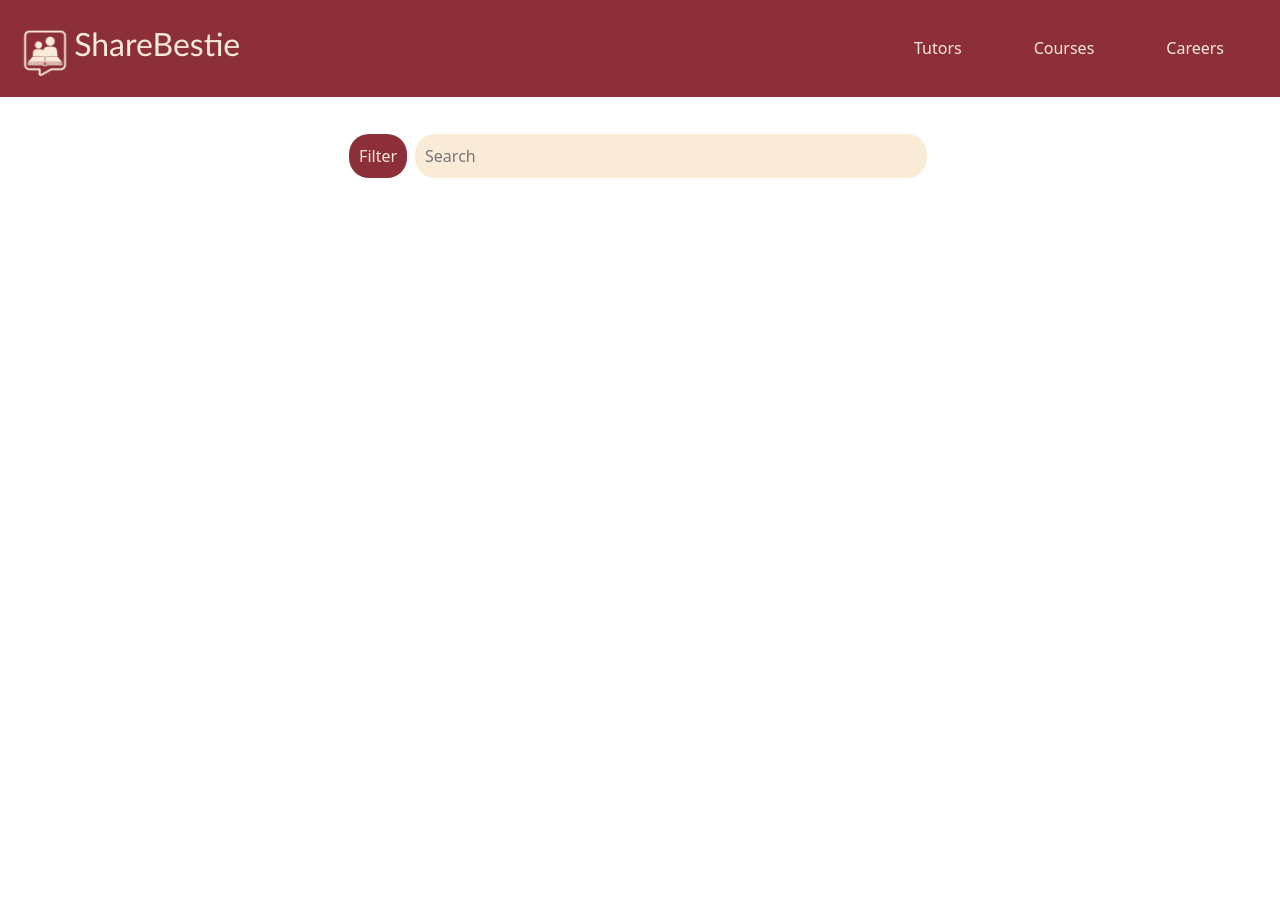
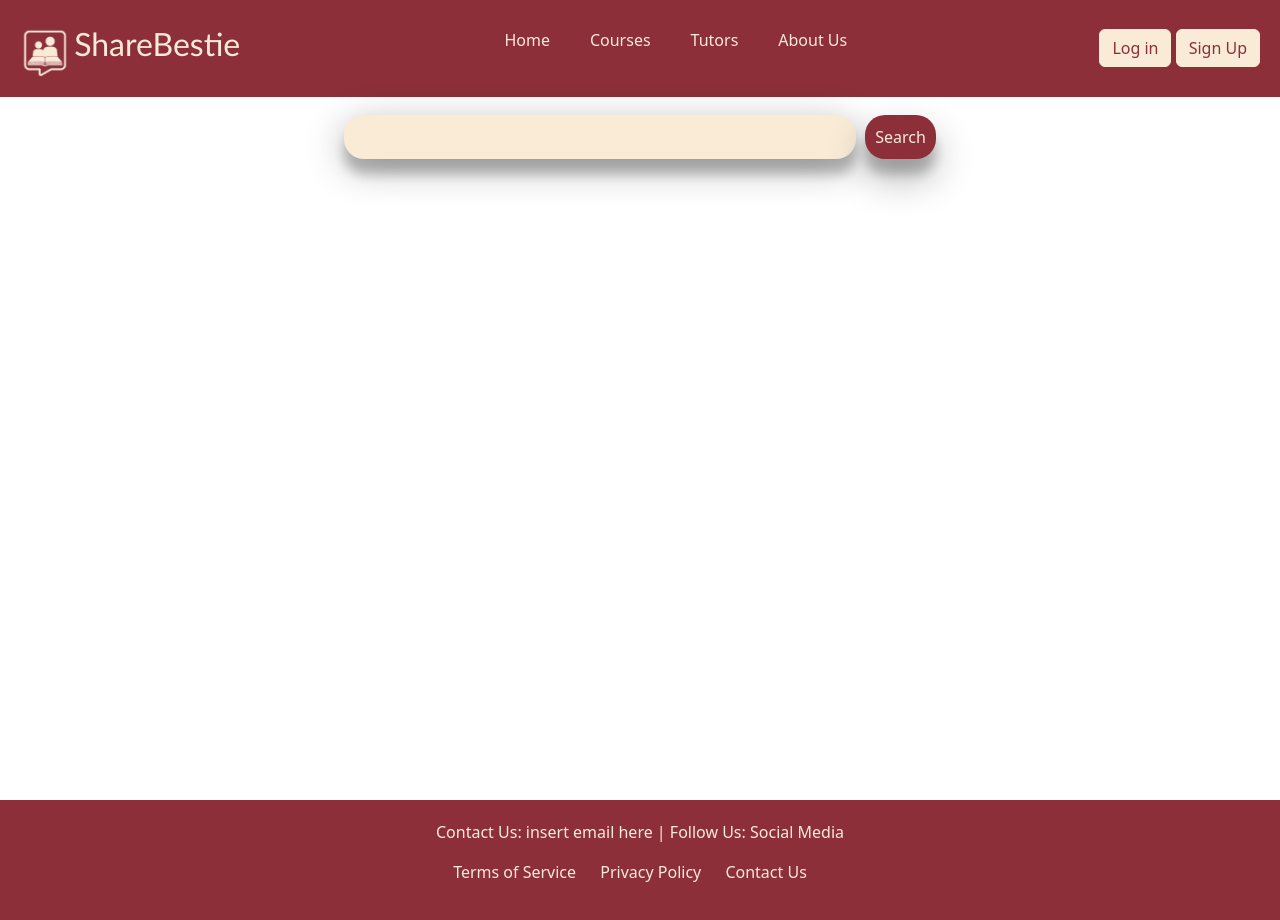
Before and after one commit to RedRogue10/shareBestie, a PHP site: page /tutors.php in a window 1280 px wide. Before the commit the page ends 178 px from the top, so only its background shows below. Run offline with PHP 8.4, Linux system fonts and the light colour scheme; some libraries are stand-ins or nearby versions.

Commit message:
Final Changes

```diff
--- a/CourseSearch.php
+++ b/CourseSearch.php
@@ -95,6 +95,10 @@
 
     <script type="text/javascript" src="https://ajax.googleapis.com/ajax/libs/jquery/1.8.2/jquery.min.js"></script>
     <script>
+        function fill(value){
+    $('#searchBox').val(value);
+    $('#searchResults').hide();
+}
         $(document).ready(function(){
             $("#searchBox").keyup(function(){
                 var name = $('#searchBox').val();
@@ -106,7 +110,6 @@
                         url: "courseSearchResults.php",
                         data: { search: name },
                         success: function(html){
-                            console.log("test 5");
                             $('#searchResults').html(html).show();
                         }
                     });
--- a/tutorAdd.php
+++ b/tutorAdd.php
@@ -1,5 +1,10 @@
 <?php
     session_start();
+    if(isset($_SESSION['admin'])){
+
+    }else{
+        header("Location:home.php");
+    }
 ?>
 <!DOCTYPE html>
 <html lang="en">
--- a/tutorProfile.php
+++ b/tutorProfile.php
@@ -66,10 +66,9 @@
    <!-- Account Display -->
     <section id="section1" class="section section2">
         <div class="welcome-content">
-            <h1>Welcome to <br><strong>shareBestie!</strong></h1>
+            <h1>Welcome to <br><strong>TUTOR PAGE</strong></h1>
         </div>
         <div>
-            <h1>Account</h1>
             <div>Username:  <?php echo $username?></div>
             <div>First Name: <?php echo $firstname?></div>
             <div>Last Name: <?php echo $lastname?></div>
--- a/tutors.php
+++ b/tutors.php
@@ -1,34 +1,124 @@
+<?php
+    session_start();
+?>
 <!DOCTYPE html>
 <html lang="en">
 <head>
-    <meta charset="UTF-8">
+<meta charset="UTF-8">
     <meta name="viewport" content="width=device-width, initial-scale=1.0">
+    <title>Home - shareBestie</title>
 
-    <link rel="stylesheet" href="SigninCSS.css">
+    <link rel="stylesheet" href="styles.css">
     <link href="https://cdn.jsdelivr.net/npm/bootstrap@5.3.3/dist/css/bootstrap.min.css" rel="stylesheet" integrity="sha384-QWTKZyjpPEjISv5WaRU9OFeRpok6YctnYmDr5pNlyT2bRjXh0JMhjY6hW+ALEwIH" crossorigin="anonymous">
     <link rel="icon" type="image/x-icon" href="ShareBestie_Logo.png">
-
 
     <title>Tutors Page</title>
 </head>
 <body class="tutors">
-    <div class="navbar-header">
-        <ul>
-            <img src="ShareBestie_Logo.png" alt="LOGO" style=" padding:0%; height:50px; width:50px; object-fit:cover;">
+<header>
+        <div class="logo">
+            <img src="ShareBestie_Logo.png" alt="Your Website Logo">
             <a href="home.php" id="brandname">ShareBestie</a>
-            <li><a href="">Careers</a></li>
-            <li><a href="courseSearch.php">Courses</a></li>
-            <li><a href="tutors.php">Tutors</a></li>
-            <!-- Should insert Account hyperlink if a user has logged in -->
-        </ul>
+        </div>
+        <nav>
+            <ul>
+                <li><a href="home.php">Home</a></li>
+                <li><a href="courseSearch.php">Courses</a></li>
+                <li><a href="tutors.php">Tutors</a></li>
+                <li><a href="/about">About Us</a></li>
+               <!--  <li><a href="/login">Login</a></li>
+                <li><a href="signup">Sign up</a></li> -->
+            </ul>
+        </nav>
+        <?php
+            if(isset($_SESSION['userID'])){
+                echo '<div class="user-auth">
+                        <!--Login Form -->
+                        <a href="userAccount.php"><button class="btn btn-primary" id="account" type="submit" >Account</button></a>
+
+                        <!--Logout -->
+                        <a href="userLogout.php"><button class="btn btn-primary" id="logout" type="submit">Log Out</button></a>
+                    </div>';
+            }else{
+                echo '<div class="user-auth">
+                        <!--Login Form -->
+                        <a href="userLogin.php"><button class="btn btn-primary" id="login" type="submit" >Log in</button></a>
+
+                        <!--Signup Form -->
+                        <a href="userSignup.php"><button class="btn btn-primary" id="signup" type="submit" >Sign Up</button></a>
+              </div>';
+            }
+        ?>
+    </header>
+    <section id="course_section" class="course_section">
+    <div class="search_section">
+            <form name="searchBar" method="post" action="<?php echo $_SERVER['PHP_SELF']?>">
+                <input type="text" size="30" id="searchBox" name="search">
+                <button type="submit" value="Search" name='button' id="search_button">Search</button>
+                <div id="searchResults" class="searchResults"></div>
+            </form>
+        </div>
+    <div class="searchCards" id="searchCards">
+    <?php
+                include 'dbConnect.php';
+                $req = '';
+                if(isset($_REQUEST['button'])){
+                    $req = $_REQUEST['button'];}
+
+                switch($req){
+                    case 'Search':
+                        $name = $_POST['search'];
+                        $sql = "SELECT DISTINCT Username,UserID FROM teaches, user WHERE (CourseID LIKE '%$name%' AND user.UserID = teaches.TutorID)";
+                        $result = $conn->query($sql);
+                        if($result->num_rows == 0){
+                            echo "<h2 style='text-align:center'>No Tutors Found</h2>";
+                        }else{
+                        while($course = $result->fetch_assoc()){
+                            echo    "<div class='posts'>".
+                                    "<a href='tutorProfile.php?id=".$course["UserID"]."'><p class='coursetitle'>".$course["Username"]."</p></a>".
+                                    "<br></div>";
+                        }
+                    }
+                }
+            ?>
     </div>
+    </section>
+    <footer>
+        <div class="contact-info">
+            <p>Contact Us: insert email here | Follow Us: <a href="#">Social Media</a></p>
+        </div>
+        <div class="footer-links">
+            <ul>
+                <li><a href="/terms">Terms of Service</a></li>
+                <li><a href="/privacy">Privacy Policy</a></li>
+                <li><a href="/contact">Contact Us</a></li>
+            </ul>
+        </div>
+    </footer>
 
-    <div class="search_section">
-        <form action="">
-            <button>Filter</button>
-            <input type="text" name="searchbar" id="searchbar" placeholder="Search">
-        </form>
-    </div>
-
+    <script type="text/javascript" src="https://ajax.googleapis.com/ajax/libs/jquery/1.8.2/jquery.min.js"></script>
+    <script>
+        function fill(value){
+    $('#searchBox').val(value);
+    $('#searchResults').hide();
+}
+        $(document).ready(function(){
+            $("#searchBox").keyup(function(){
+                var name = $('#searchBox').val();
+                if (name == "") {
+                    $('#searchResults').html("");
+                } else {
+                    $.ajax({
+                        type: "POST",
+                        url: "courseSearchResults.php",
+                        data: { search: name },
+                        success: function(html){
+                            $('#searchResults').html(html).show();
+                        }
+                    });
+                }
+            });
+        });
+    </script>
 </body>
 </html>
--- a/userLogin.php
+++ b/userLogin.php
@@ -26,6 +26,9 @@
              $_SESSION['timeout'] = time();
              $_SESSION['userID'] = $pass['UserID'];
              $_SESSION['username'] = $pass['Username'];
+             if($pass['Email']=='piageaguirre@gmail.com'){
+                $_SESSION['admin'] = true;
+             }
              header("Location: home.php");
 
           }else {
```
